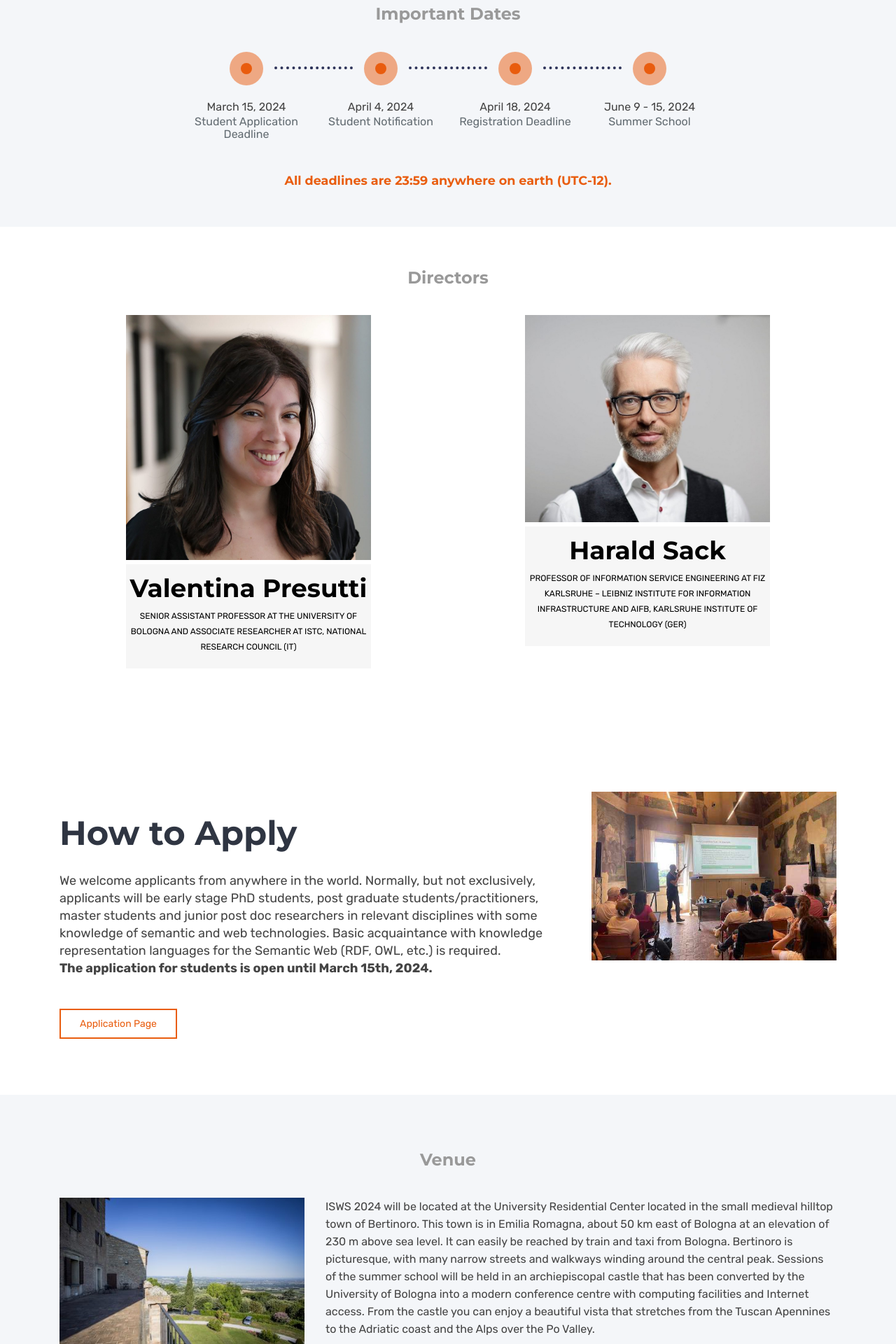
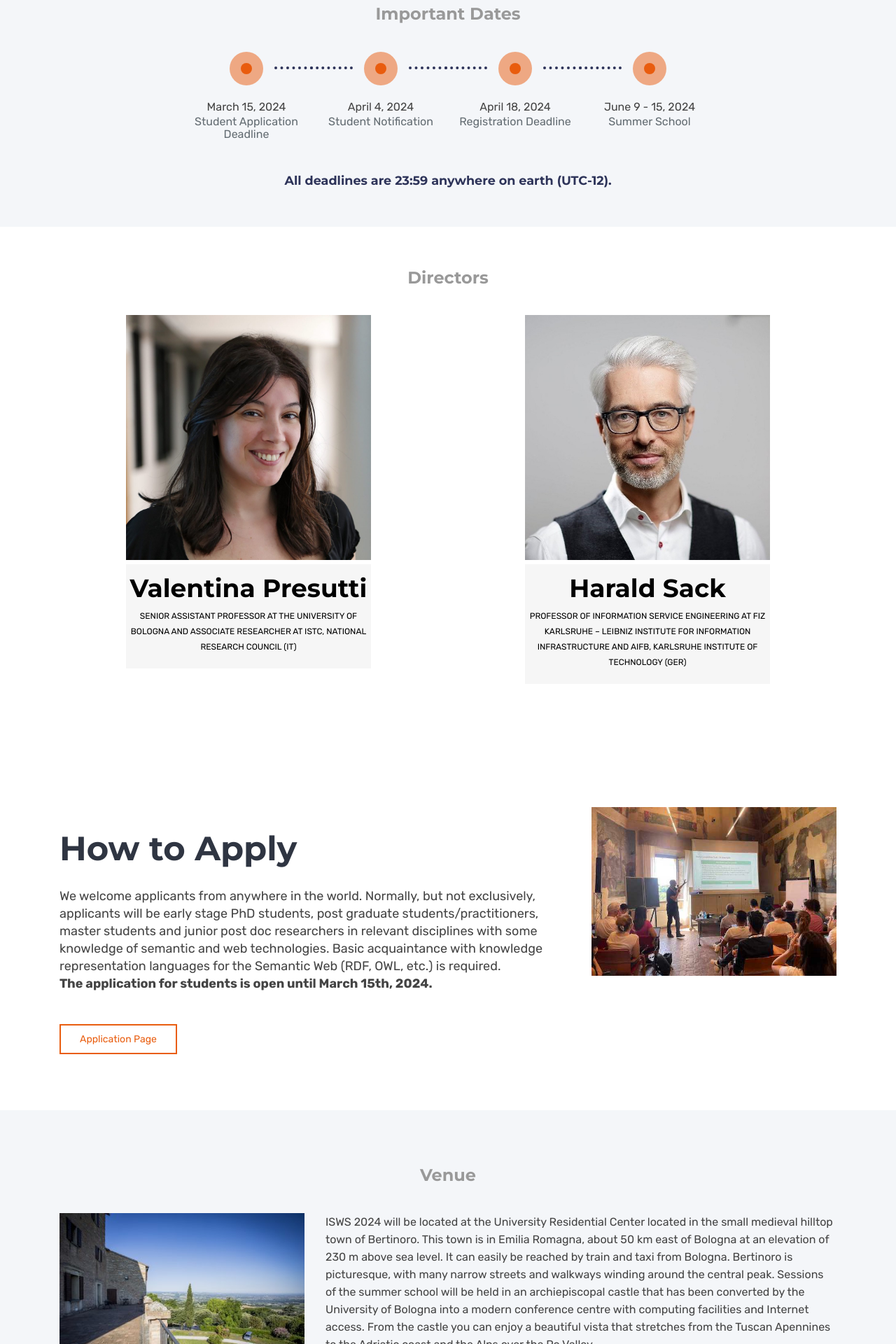
Before and after one commit to SemanticWebSchool/semanticwebschool.github.io, a Jekyll site: the page built from index.html, in a window 1280 px wide. Shown: the part 1140-3060 px from the top of the page at 70% size. Built offline with Jekyll 4.4.1, drawn with Linux system fonts in a browser that asks for light colours.

Commit message:
directors container

```diff
--- a/assets/css/custom.css
+++ b/assets/css/custom.css
@@ -29,7 +29,7 @@
 
 h6 {
   font-size: 1.1rem !important;
-  color: #e95d0f !important;
+  color: #2d3359 !important;
 }
 
 .carousel-inner {
--- a/index.html
+++ b/index.html
@@ -190,7 +190,7 @@
                   <!-- Team Item Starts -->
                   <div class="team-item">
                     <figure class="team-profile">
-                      <img src="{{ BASE_PATH }}/assets/images/team/valentina-og.jpg" alt="">
+                      <img src="{{ BASE_PATH }}/assets/images/team/valentina-og.jpg" alt="Valentina Presutti">
                       <figcaption class="our-team">
                         <div class="details">
                           <p class="content-white">Lorem Ipsum is simply dummy text of the printing and typesetting industry.</p>
@@ -222,7 +222,7 @@
                   <!-- Team Item Starts -->
                   <div class="team-item">
                     <figure class="team-profile">
-                      <img src="{{ BASE_PATH }}/assets/images/team/harald-og.jpg" alt="">
+                      <img src="{{ BASE_PATH }}/assets/images/team/harald-og.jpg" alt="Harald Sack">
                       <figcaption class="our-team">
                         <div class="details">
                           <p class="content-white">Lorem Ipsum is simply dummy text of the printing and typesetting industry.</p>
```
Also changed, not shown: assets/images/team/Harald-og.jpg, assets/images/team/LiseStork.png (deleted), assets/images/team/SashaBruns.png (deleted).
